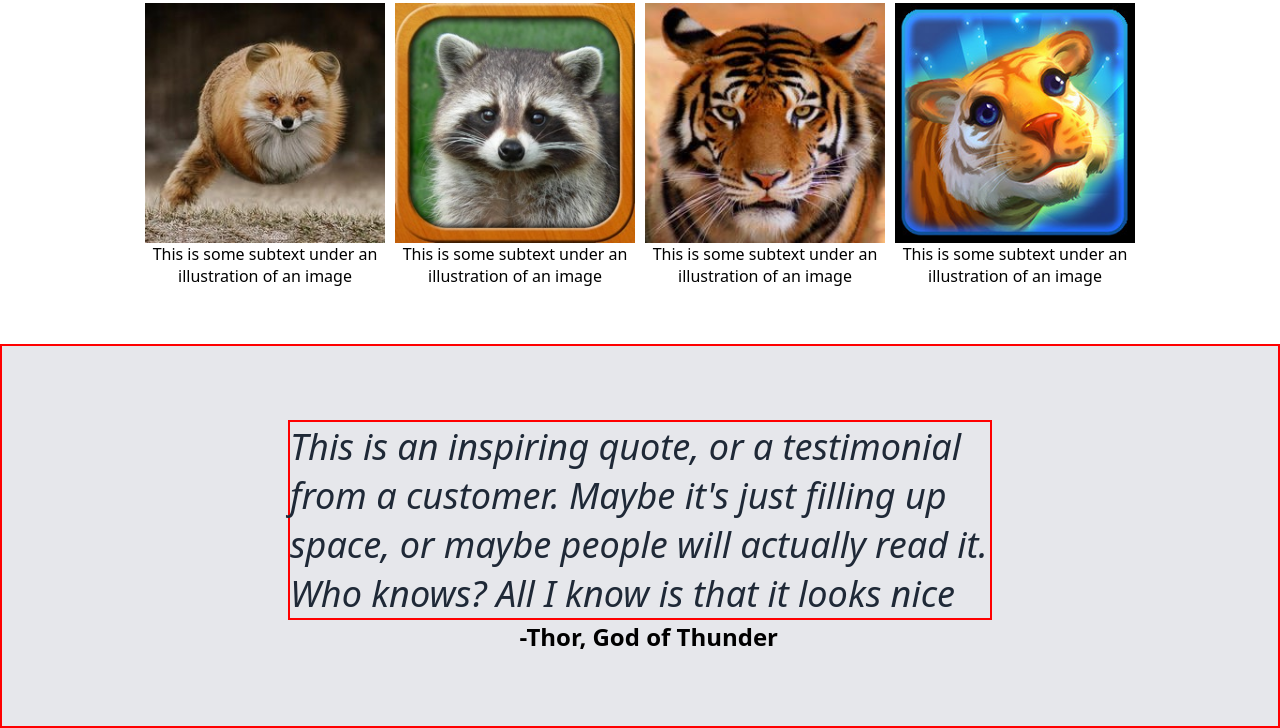
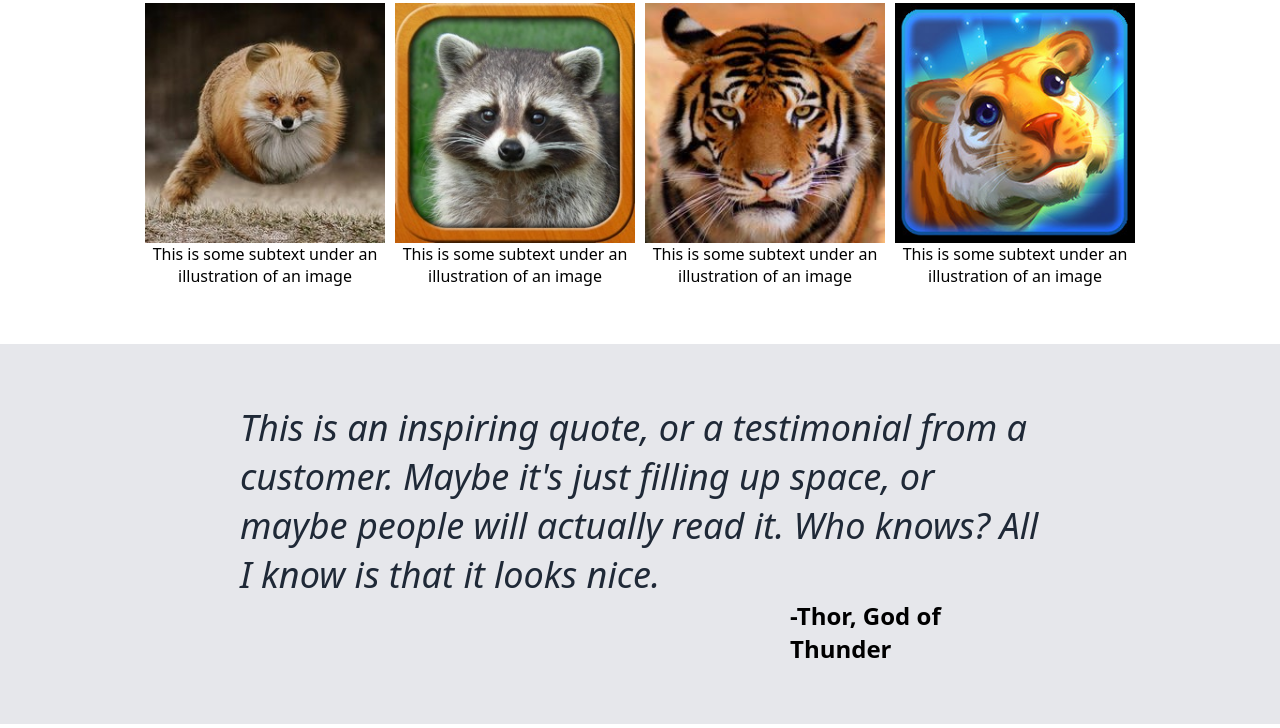
Before and after one commit to robdogg36/Odin-Website, a plain HTML site: page index.html in a window 1280 px wide. Shown: the part 621-1349 px from the top of the page. Drawn offline with Linux system fonts and the light colour scheme.

Commit message:
fix shrinking issues

```diff
--- a/index.html
+++ b/index.html
@@ -52,8 +52,10 @@
     </div>
 
     <div class="quote-third">
-        <div class="quote">This is an inspiring quote, or a testimonial from a customer. Maybe it's just filling up space, or maybe people will actually read it. Who knows? All I know is that it looks nice</div>
-        <div class="thor">-Thor, God of Thunder</div>
+        <div class="container">
+            <div class="quote">This is an inspiring quote, or a testimonial from a customer. Maybe it's just filling up space, or maybe people will actually read it. Who knows? All I know is that it looks nice.</div>
+            <div class="thor">-Thor, God of Thunder</div>
+        </div>
     </div>
 </body>
 </html>
--- a/styles.css
+++ b/styles.css
@@ -39,12 +39,14 @@ ul {
     margin-left: 90px;
     color: #f9fbf8;
     font-size: 24px;
+    flex-shrink: 0;
 }
 
 .right-header {
     margin-right: 90px;
     font-size: 18px;
     align-content: end;
+    flex-shrink: 0;
 }
 
 .top-third-content {
@@ -136,15 +138,19 @@ ul {
 
 .quote-third {
     display: flex;
+    justify-content: center;
+    align-items: center;
+    height: 380px;
+    background-color: #e6e7eb;
+}
+
+.container {
     flex-direction: column;
     flex-basis: auto;
     justify-content: center;
     align-items: center;
-    height: 380px;
-    background-color: #e6e7eb;
-    padding-left: 500px;
-    padding-right: 500px;
-    border: 2px solid red;
+    width: 800px;
+    flex-shrink: 0;
 }
 
 .quote {
@@ -155,13 +161,12 @@ ul {
     font-weight: lighter;
     color: #1F2937;
     flex-basis: auto;
-    width: 700px;;
-    border: 2px solid red;
 }
 
 .thor {
-    text-align: right;
+    display: flex;
+    width: 250px;
     font-weight: 900;
     font-size: 24px;
-    align-self: flex-end;
+    margin-left: auto;
 }
```
